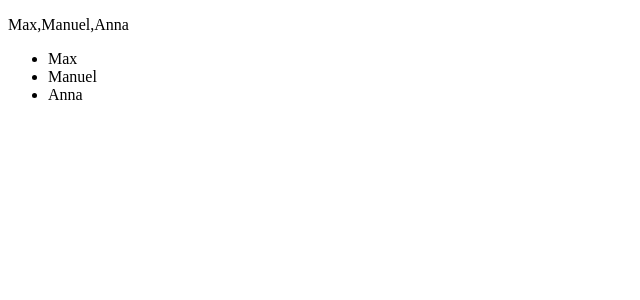
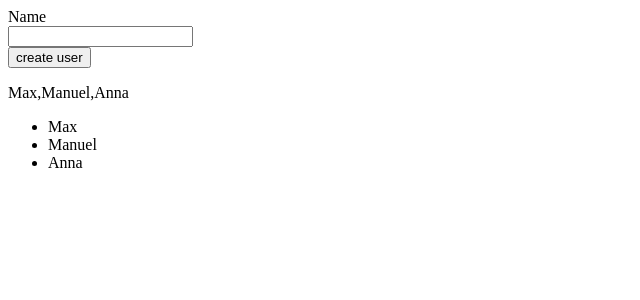
Before and after one commit to secretshardul/angular-tutorial, an Angular app in the folder ng-refresher/: page / in a window 1280 px wide. Shown: the top 300 px of the page, without its empty margins (0-640 px from the left). Built offline with nearby package versions, Linux system fonts and the light colour scheme.

Commit message:
Lesson: Event binding
Click event in PersonInputComponent's template bound to onCreateUser() function

```diff
--- a/ng-refresher/src/app/app.component.html
+++ b/ng-refresher/src/app/app.component.html
@@ -1 +1,2 @@
+<app-person-input></app-person-input>
 <app-persons [personList]="persons"></app-persons>
--- a/ng-refresher/src/app/app.module.ts
+++ b/ng-refresher/src/app/app.module.ts
@@ -3,10 +3,12 @@ import { NgModule } from '@angular/core';
 
 import { AppComponent } from './app.component';
 import { PersonsComponent } from './persons/persons.component'
+import { PersonInputComponent } from './person-input/person-input.component';
 @NgModule({
   declarations: [
     AppComponent,
-    PersonsComponent
+    PersonsComponent,
+    PersonInputComponent
   ],
   imports: [
     BrowserModule
--- /dev/null
+++ b/ng-refresher/src/app/person-input/person-input.component.css
@@ -0,0 +1,3 @@
+label, input, button {
+    display: block;
+}
--- /dev/null
+++ b/ng-refresher/src/app/person-input/person-input.component.html
@@ -0,0 +1,3 @@
+<label for="name">Name</label>
+<input type="text" id="name" >
+<button (click)="onCreateUser()">create user</button>
--- /dev/null
+++ b/ng-refresher/src/app/person-input/person-input.component.ts
@@ -0,0 +1,12 @@
+import { Component } from '@angular/core';
+
+@Component({
+    selector: "app-person-input",
+    templateUrl: "./person-input.component.html",
+    styleUrls: ["./person-input.component.css"]
+})
+export class PersonInputComponent {
+    onCreateUser() {
+        console.log("Created a person");
+    }
+}
```
Also changed, not shown: 1 other file (tests, documents, lock files or other folders).
